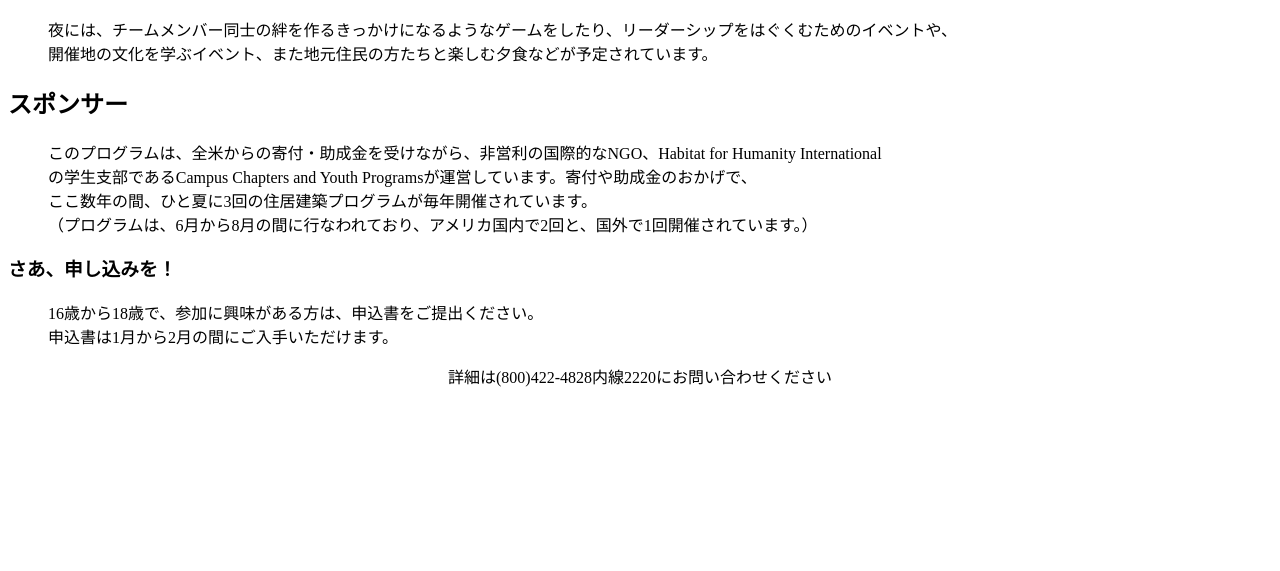
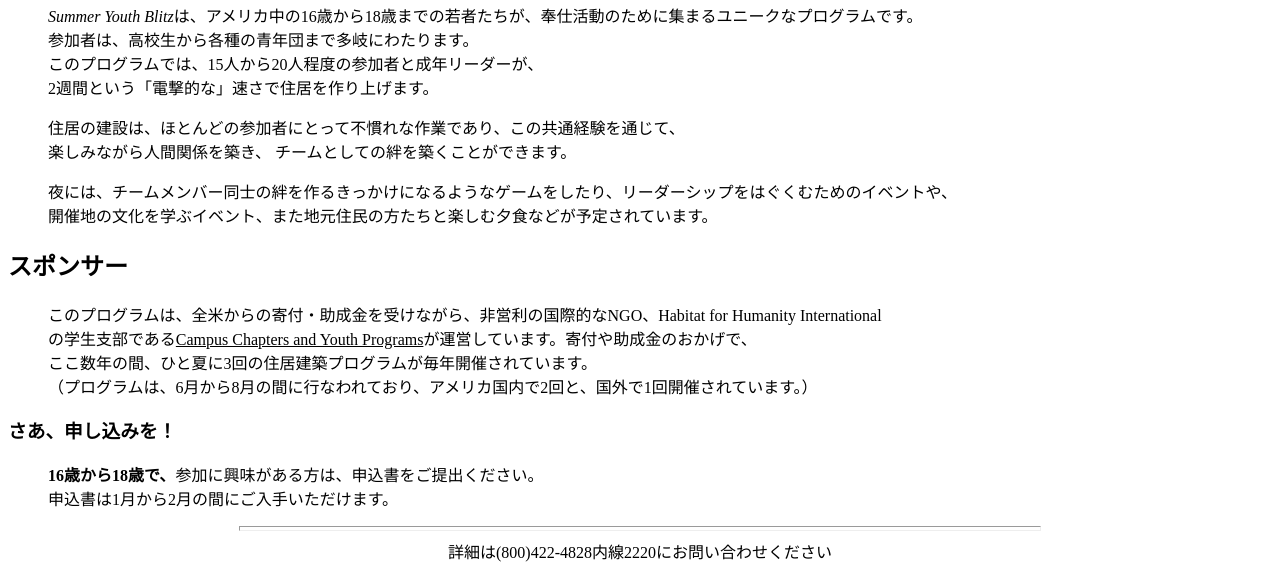
Before and after one commit to s15009/habitat, a plain HTML site: page ccyp/syb.html in a window 1280 px wide. Shown: the part 248-819 px from the top of the page. Drawn offline with Linux system fonts and the light colour scheme.

Commit message:
4-2まで

```diff
--- a/ccyp/syb.html
+++ b/ccyp/syb.html
@@ -16,12 +16,17 @@
 
 <body>
 
+<!-- <div align="center">
+<img src="syb/SYBcollague2.jpg" alt="Summer Build for Teen-agersに参加しよう！" />
+</div> -->
+<img src="syb/SYBcollague2.jpg" alt="Summer Build for Teen-agersに参加しよう！" />
+
 <h1>Summer Build for Teen-agers に参加しよう</h1>
 
 <blockquote>
 
 <p>
-Summer Youth Blitzは、アメリカ中の16歳から18歳までの若者たちが、奉仕活動のために集まるユニークなプログラムです。<br/>
+<em>Summer Youth Blitz</em>は、アメリカ中の16歳から18歳までの若者たちが、奉仕活動のために集まるユニークなプログラムです。<br/>
 参加者は、高校生から各種の青年団まで多岐にわたります。<br/>
 このプログラムでは、15人から20人程度の参加者と成年リーダーが、<br/>
 2週間という「電撃的な」速さで住居を作り上げます。
@@ -30,9 +35,20 @@ Summer Youth Blitzは、アメリカ中の16歳から18歳までの若者たち
 
 <p>
 住居の建設は、ほとんどの参加者にとって不慣れな作業であり、この共通経験を通じて、<br/>
-楽しみながら人間関係を築き、チームとしての絆を築くことができます。
+楽しみながら人間関係を築き、
+チームとしての絆を築くことができます。
+</p>
+<!-- 家の建築に当たっては、次の作業を行います。
 </p>
 
+<ul>
+<li>土台の造成に関わる。</li>
+<li>家の枠組み造りを手伝う</li>
+<li>専門家に見てもらいつつ簡単な大工</li>
+</ul>
+-->
+
+<!-- 現場監督からの要望で箇条書きリストは削除　Jane Doe -->
 <p>
 夜には、チームメンバー同士の絆を作るきっかけになるようなゲームをしたり、リーダーシップをはぐくむためのイベントや、<br/>
 開催地の文化を学ぶイベント、また地元住民の方たちと楽しむ夕食などが予定されています。
@@ -44,7 +60,7 @@ Summer Youth Blitzは、アメリカ中の16歳から18歳までの若者たち
 <blockquote>
 <p>
 このプログラムは、全米からの寄付・助成金を受けながら、非営利の国際的なNGO、Habitat for Humanity International<br/>
-の学生支部であるCampus Chapters and Youth Programsが運営しています。寄付や助成金のおかげで、<br/>
+の学生支部である<u>Campus Chapters and Youth Programs</u>が運営しています。寄付や助成金のおかげで、<br/>
 ここ数年の間、ひと夏に3回の住居建築プログラムが毎年開催されています。<br/>
 （プログラムは、6月から8月の間に行なわれており、アメリカ国内で2回と、国外で1回開催されています。）
 </p>
@@ -54,11 +70,13 @@ Summer Youth Blitzは、アメリカ中の16歳から18歳までの若者たち
 
 <blockquote>
 <p>
-16歳から18歳で、参加に興味がある方は、申込書をご提出ください。<br/>
+<strong>16歳から18歳で、</strong>参加に興味がある方は、申込書をご提出ください。<br/>
 申込書は1月から2月の間にご入手いただけます。
 </p>
 </blockquote>
+<hr size="5" width="800" align="center" />
 <div align="center">詳細は(800)422-4828内線2220にお問い合わせください</div>
 </body>
 
+<!-- kazuki 12/9 XHTML 1.0 Transitional 準拠　-->
 </html>
```
Also changed, not shown: ccyp/syb/SYBcollague2.jpg (added), ccyp/syb/SYBcollague2.png (added).
